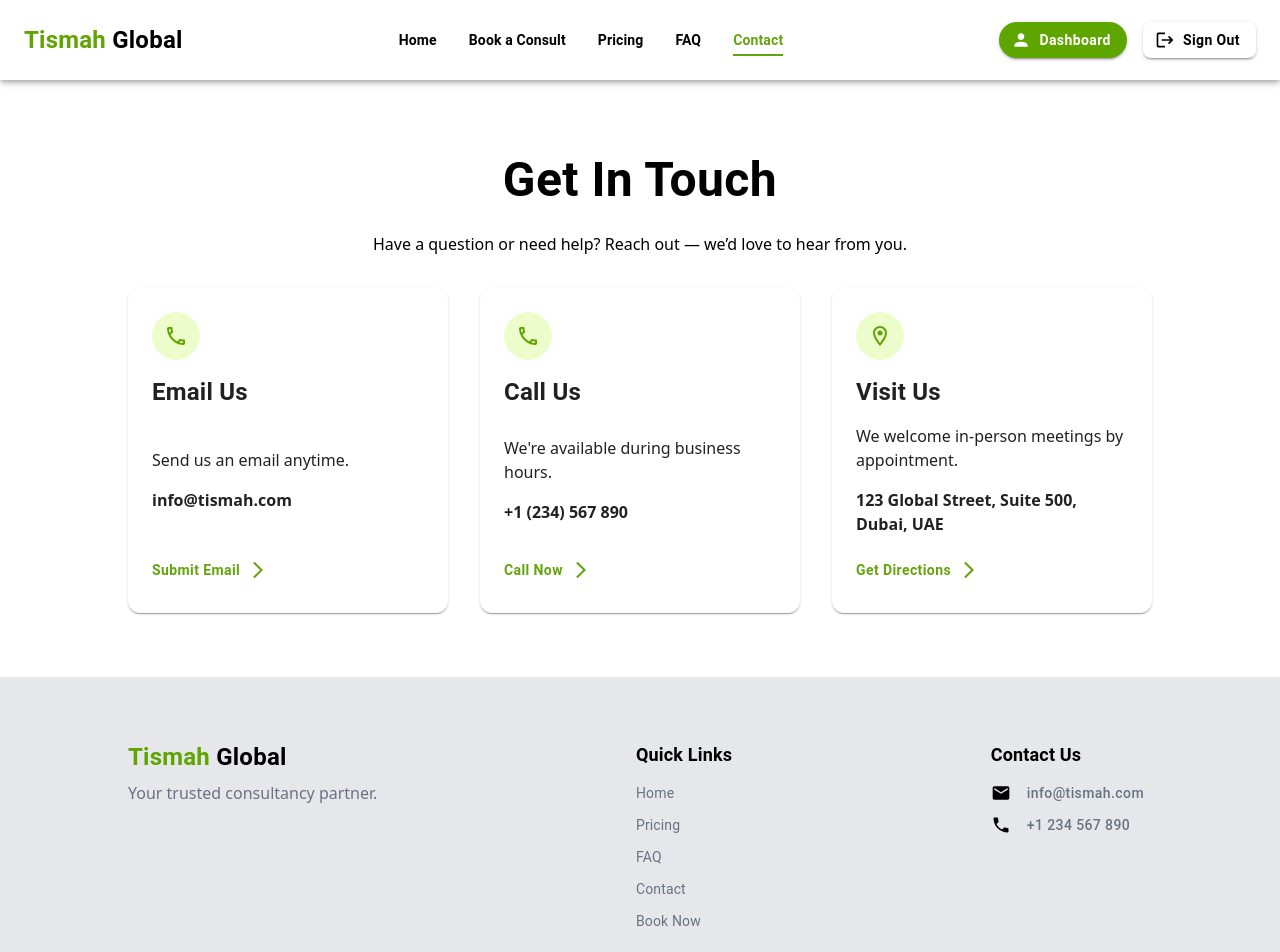
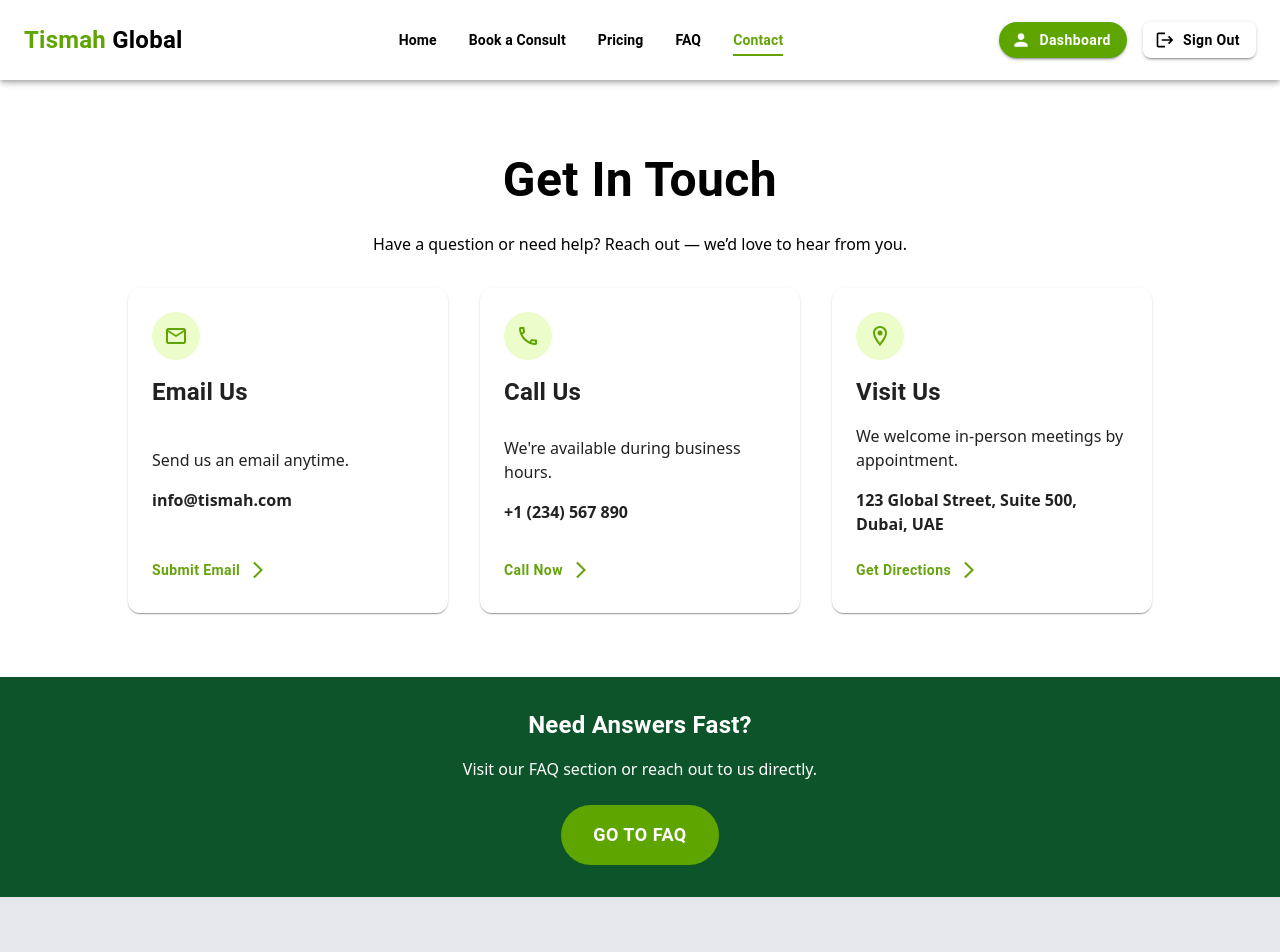
Before and after one commit to RealUltra/Tismah-Global-Consultancy, a Next.js app in the folder frontend/: page /contact in a window 1280 px wide. Shown: the top 952 px of the page. Built offline with nearby package versions, Linux system fonts and the light colour scheme; what @mui/material-nextjs would draw is missing.

Commit message:
added faq section to contact page

```diff
--- /dev/null
+++ b/frontend/app/contact/FAQSection.tsx
@@ -0,0 +1,29 @@
+import { Box, Button, Typography } from "@mui/material";
+import Link from "next/link";
+import React from "react";
+
+const FAQSection = () => {
+  return (
+    <Box className="!flex !bg-green-900 !py-8">
+      <Box className="!flex flex-col !mx-auto !my-auto !text-white !text-center gap-4">
+        <Typography className="!text-2xl !font-bold">
+          Need Answers Fast?
+        </Typography>
+
+        <p className="text-md">
+          Visit our FAQ section or reach out to us directly.
+        </p>
+
+        <Button
+          className="!bg-lime-600 !text-white !mx-auto !rounded-4xl !py-4 !px-8 !font-bold !text-lg !mt-2"
+          component={Link}
+          href="/faq"
+        >
+          Go To FAQ
+        </Button>
+      </Box>
+    </Box>
+  );
+};
+
+export default FAQSection;
--- a/frontend/app/contact/GetInTouchSection.tsx
+++ b/frontend/app/contact/GetInTouchSection.tsx
@@ -19,7 +19,7 @@ interface ContactOption {
 const GetInTouchSection = () => {
   const contactOptions: ContactOption[] = [
     {
-      icon: PhoneIcon,
+      icon: EmailIcon,
       title: "Email Us",
       caption: "Send us an email anytime.",
       contact: "info@tismah.com",
--- a/frontend/app/contact/page.tsx
+++ b/frontend/app/contact/page.tsx
@@ -1,11 +1,13 @@
 import React from "react";
 import MainLayout from "../MainLayout";
 import GetInTouchSection from "./GetInTouchSection";
+import FAQSection from "./FAQSection";
 
 const ContactPage = () => {
   return (
     <MainLayout>
       <GetInTouchSection />
+      <FAQSection />
     </MainLayout>
   );
 };
--- a/frontend/next.config.ts
+++ b/frontend/next.config.ts
@@ -1,8 +1,11 @@
 import type { NextConfig } from "next";
+
+const isProd = process.env.NODE_ENV === "production";
 
 const nextConfig: NextConfig = {
   output: "export",
-  assetPrefix: "./",
+  basePath: isProd ? "/Tismah-Global-Consultancy" : "",
+  assetPrefix: isProd ? "/Tismah-Global-Consultancy/" : "./",
 };
 
 export default nextConfig;
```
